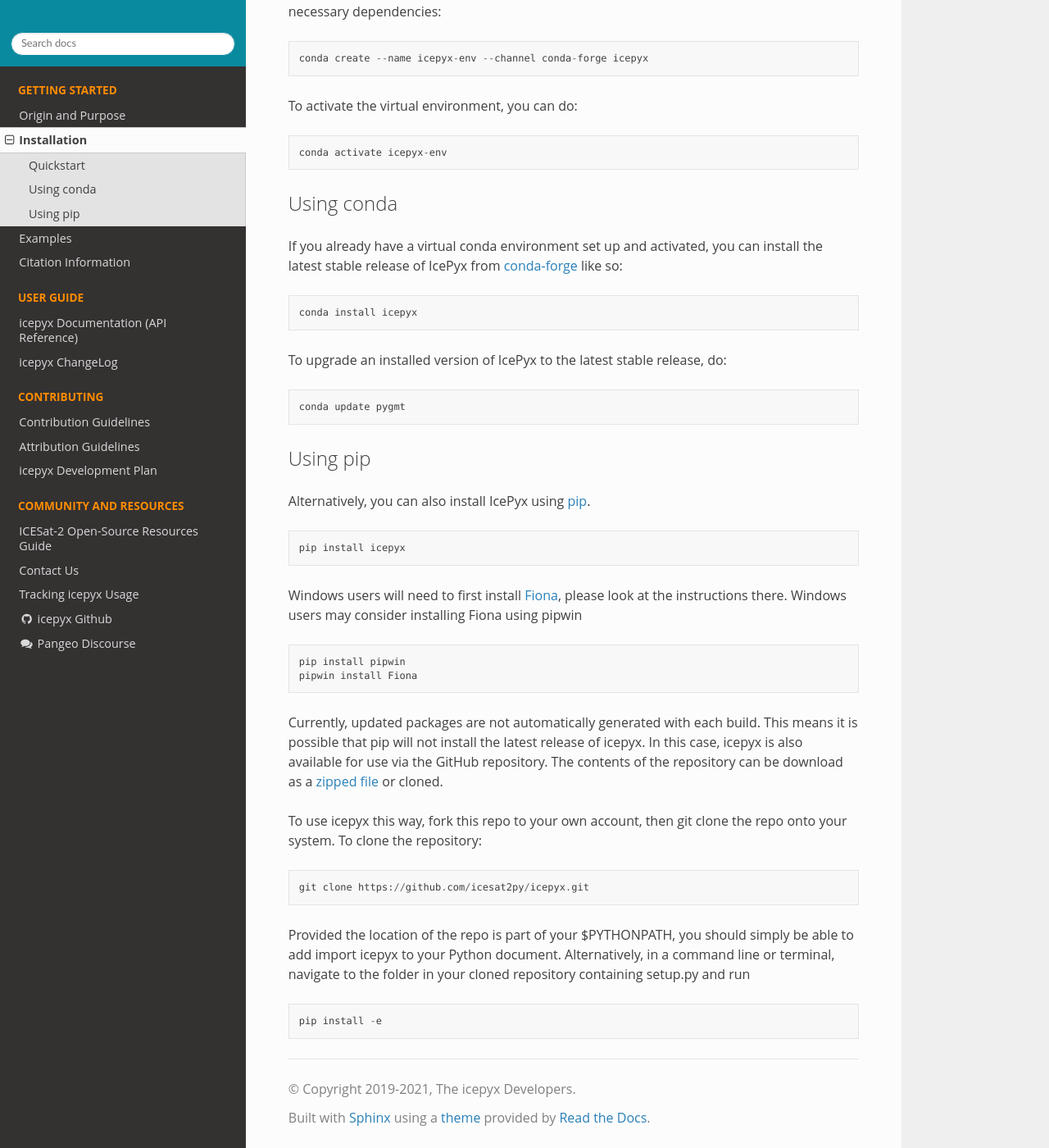
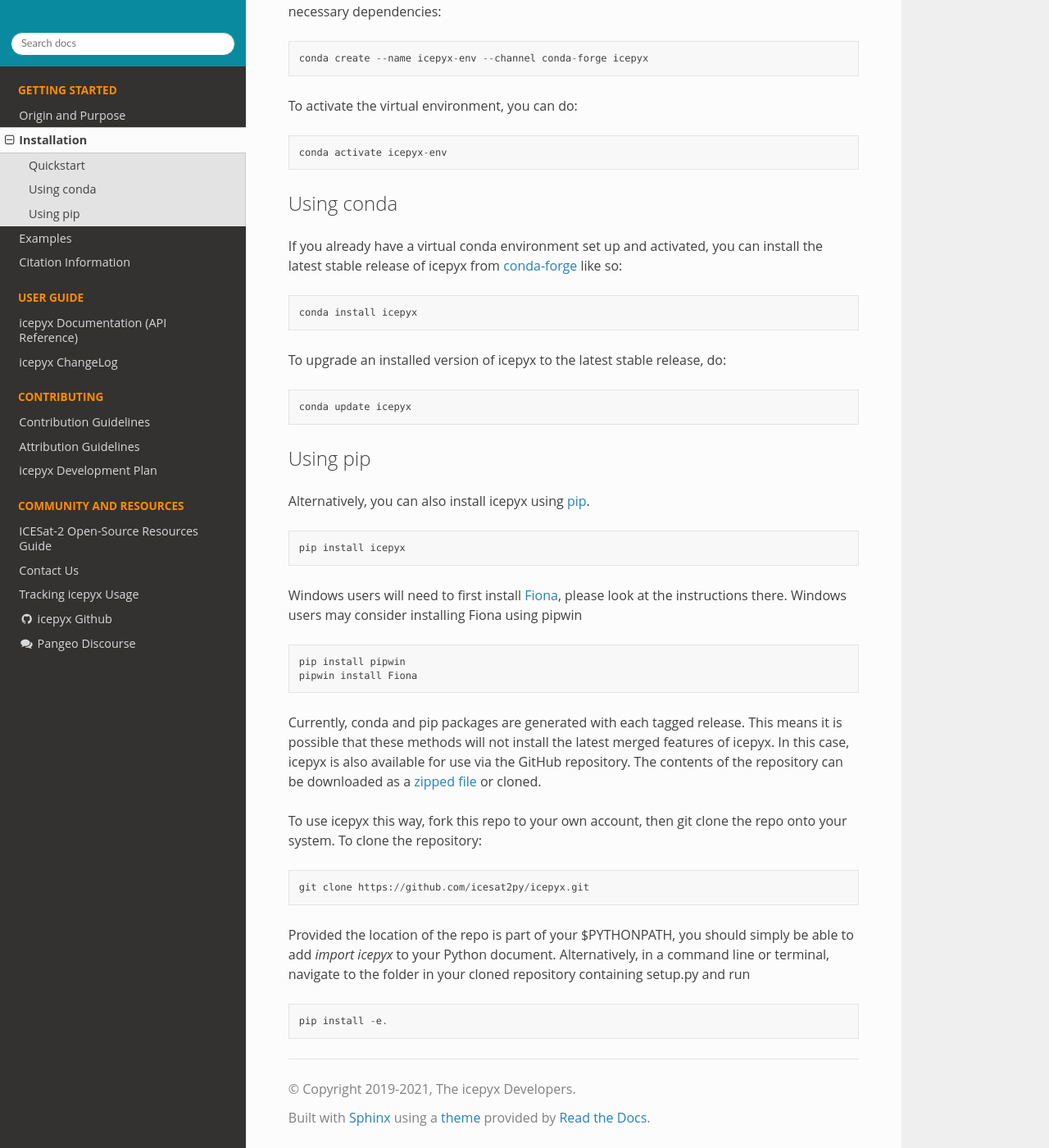
Before and after one commit to icesat2py/icepyx, a Sphinx documentation site: the page built from doc/source/getting_started/install.rst, in a window 1280 px wide and 1400 px high, scrolled down 272 px. Shown: the whole window at 82% size. Built offline with Sphinx 7.4.7 and the Read the Docs theme 2.0.0, drawn with Linux system fonts in a browser that asks for light colours; pages that are not in the unit, such as notebooks, are missing from menus; some of the changed text lies outside the part shown.

Commit message:
update release/package build notes and fix typos

```diff
--- a/doc/source/getting_started/install.rst
+++ b/doc/source/getting_started/install.rst
@@ -13,10 +13,10 @@
 Quickstart
 ----------
 
-The simplest way to install IcePyx is by using the
+The simplest way to install icepyx is by using the
 `conda <https://docs.conda.io/projects/conda/en/latest/user-guide/index.html>`__
 package manager. The command below takes care of setting up a virtual
-environment, and installs IcePyx along with all the necessary dependencies::
+environment and installs icepyx along with all the necessary dependencies::
 
     conda create --name icepyx-env --channel conda-forge icepyx
 
@@ -29,21 +29,21 @@
 -----------
 
 If you already have a virtual conda environment set up and activated, you can
-install the latest stable release of IcePyx from
+install the latest stable release of icepyx from
 `conda-forge <https://anaconda.org/conda-forge/icepyx>`__ like so::
 
     conda install icepyx
 
-To upgrade an installed version of IcePyx to the latest stable release, do::
+To upgrade an installed version of icepyx to the latest stable release, do::
 
-    conda update pygmt
+    conda update icepyx
 
 
 
 Using pip
 ---------
 
-Alternatively, you can also install IcePyx using `pip <https://pip.pypa.io/en/stable/>`__.
+Alternatively, you can also install icepyx using `pip <https://pip.pypa.io/en/stable/>`__.
 
 .. code-block::
 
@@ -59,10 +59,10 @@
   pipwin install Fiona
 
 
-Currently, updated packages are not automatically generated with each build.
-This means it is possible that pip will not install the latest release of icepyx.
+Currently, conda and pip packages are generated with each tagged release.
+This means it is possible that these methods will not install the latest merged features of icepyx.
 In this case, icepyx is also available for use via the GitHub repository.
-The contents of the repository can be download as a `zipped file`_ or cloned.
+The contents of the repository can be downloaded as a `zipped file`_ or cloned.
 
 To use icepyx this way, fork this repo to your own account, then git clone the repo onto your system.
 To clone the repository:
@@ -72,9 +72,9 @@
   git clone https://github.com/icesat2py/icepyx.git
 
 
-Provided the location of the repo is part of your $PYTHONPATH, you should simply be able to add import icepyx to your Python document.
+Provided the location of the repo is part of your $PYTHONPATH, you should simply be able to add `import icepyx` to your Python document.
 Alternatively, in a command line or terminal, navigate to the folder in your cloned repository containing setup.py and run
 
 .. code-block::
 
-  pip install -e
+  pip install -e.
```
